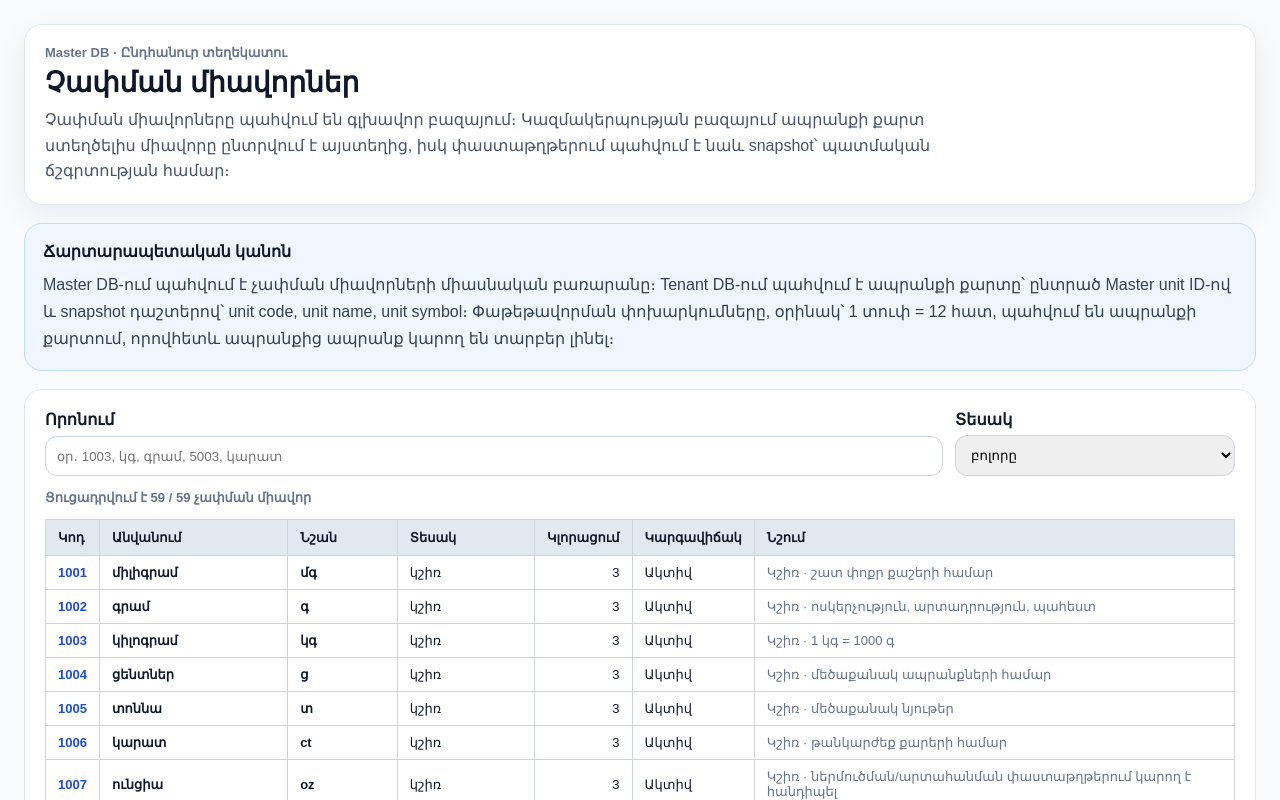
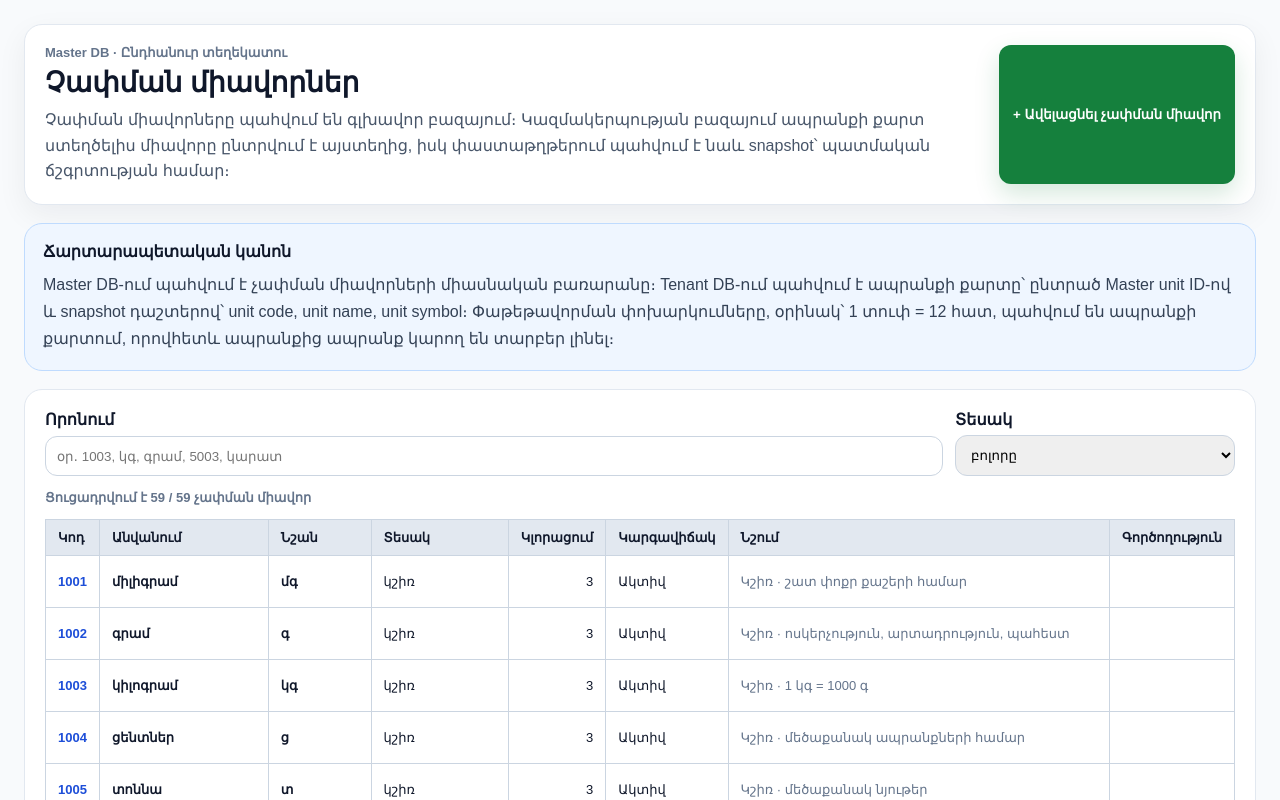
Before and after one commit to gevorgyandesign12-byte/finera-app, a Next.js app: page /master-data/measurement-units in a window 1280 px wide. Shown: the top 800 px of the page. Built offline with nearby package versions, Linux system fonts and the light colour scheme.

Commit message:
Add measurement unit demo actions

```diff
--- a/src/components/MeasurementUnitsManager.tsx
+++ b/src/components/MeasurementUnitsManager.tsx
@@ -112,15 +112,29 @@ const unitTypes: Array<"բոլորը" | UnitType> = [
   "այլ",
 ];
 
+const unitActionHeader = "Գործողություն";
+const addUnitButtonLabel = "+ Ավելացնել չափման միավոր";
+const editUnitButtonLabel = "Խմբագրել";
+const addUnitNamePrompt = "Մուտքագրիր չափման միավորի անվանումը";
+const addUnitSymbolPrompt = "Մուտքագրիր չափման միավորի նշանը";
+const editUnitNamePrompt = "Խմբագրել չափման միավորի անվանումը";
+const editUnitSymbolPrompt = "Խմբագրել չափման միավորի նշանը";
+const addedMessage = "Նոր չափման միավորը ավելացվեց demo ցուցակում։";
+const updatedMessage = "Չափման միավորը թարմացվեց demo ցուցակում։";
+const demoOnlyMessage = "SAFE demo․ փոփոխությունը պահվում է միայն այս էջում՝ մինչև refresh։";
+
 export function MeasurementUnitsManager({ standalone = false }: { standalone?: boolean }) {
   const [search, setSearch] = useState("");
   const [selectedType, setSelectedType] = useState<"բոլորը" | UnitType>("բոլորը");
+  const [units, setUnits] = useState<MeasurementUnit[]>(demoUnits);
+  const [hoveredUnitId, setHoveredUnitId] = useState<string | null>(null);
+  const [unitMessage, setUnitMessage] = useState<string | null>(null);
 
   const filteredUnits = useMemo(() => {
     const q = search.trim().toLowerCase();
     const type = selectedType.trim();
 
-    return demoUnits.filter((unit) => {
+    return units.filter((unit) => {
       const typeOk = type === "բոլորը" || unit.unitType === type;
 
       const text = [
@@ -137,8 +151,66 @@ export function MeasurementUnitsManager({ standalone = false }: { standalone?: b
 
       return typeOk && searchOk;
     });
-  }, [search, selectedType]);
+  }, [search, selectedType, units]);
 
+
+  const addButtonStyle = {
+    border: "none",
+    borderRadius: 12,
+    padding: "11px 14px",
+    background: "#15803d",
+    color: "#ffffff",
+    fontWeight: 900,
+    cursor: "pointer",
+    boxShadow: "0 10px 24px rgba(21, 128, 61, 0.18)",
+  } as const;
+
+  const editButtonStyle = {
+    border: "1px solid #f59e0b",
+    borderRadius: 10,
+    padding: "8px 10px",
+    background: "#fde68a",
+    color: "#78350f",
+    fontWeight: 900,
+    cursor: "pointer",
+  } as const;
+
+  function handleAddUnitDemo() {
+    const nameHy = window.prompt(addUnitNamePrompt)?.trim();
+    if (!nameHy) return;
+    const symbolHy = window.prompt(addUnitSymbolPrompt)?.trim();
+    if (!symbolHy) return;
+    const nextNumber =
+      units.reduce((max, unit) => {
+        const numeric = Number(unit.code);
+        return Number.isFinite(numeric) ? Math.max(max, numeric) : max;
+      }, 9004) + 1;
+    const nextUnit: MeasurementUnit = {
+      id: `unit-demo-${Date.now()}`,
+      code: String(nextNumber).padStart(4, "0"),
+      nameHy,
+      symbolHy,
+      unitType: unitTypes[1] as UnitType,
+      decimalPlaces: 0,
+      isActive: true,
+      note: demoOnlyMessage,
+    };
+    setUnits((current) => [nextUnit, ...current]);
+    setUnitMessage(addedMessage);
+  }
+
+  function handleEditUnitDemo(unit: MeasurementUnit) {
+    const nameHy = window.prompt(editUnitNamePrompt, unit.nameHy)?.trim();
+    if (!nameHy) return;
+    const symbolHy = window.prompt(editUnitSymbolPrompt, unit.symbolHy)?.trim();
+    if (!symbolHy) return;
+    setUnits((current) =>
+      current.map((item) =>
+        item.id === unit.id ? { ...item, nameHy, symbolHy, note: item.note || demoOnlyMessage } : item,
+      ),
+    );
+    setUnitMessage(updatedMessage);
+  }
   return (
     <section
       style={{
@@ -172,6 +244,9 @@ export function MeasurementUnitsManager({ standalone = false }: { standalone?: b
                 snapshot՝ պատմական ճշգրտության համար։
               </p>
             </div>
+            <button type="button" style={addButtonStyle} onClick={handleAddUnitDemo}>
+              {addUnitButtonLabel}
+            </button>
           </div>
         </section>
 
@@ -247,8 +322,14 @@ export function MeasurementUnitsManager({ standalone = false }: { standalone?: b
           </div>
 
           <div style={{ color: "#64748b", fontSize: 13, fontWeight: 800 }}>
-            Ցուցադրվում է {filteredUnits.length} / {demoUnits.length} չափման միավոր
+            Ցուցադրվում է {filteredUnits.length} / {units.length} չափման միավոր
           </div>
+
+          {unitMessage ? (
+            <div style={{ border: "1px solid #bbf7d0", background: "#f0fdf4", color: "#14532d", borderRadius: 14, padding: 12, fontWeight: 800 }}>
+              {unitMessage}
+            </div>
+          ) : null}
 
           <div style={{ overflowX: "auto" }}>
             <table
@@ -262,7 +343,7 @@ export function MeasurementUnitsManager({ standalone = false }: { standalone?: b
             >
               <thead>
                 <tr>
-                  {["Կոդ", "Անվանում", "Նշան", "Տեսակ", "Կլորացում", "Կարգավիճակ", "Նշում"].map((header) => (
+                  {["Կոդ", "Անվանում", "Նշան", "Տեսակ", "Կլորացում", "Կարգավիճակ", "Նշում", unitActionHeader].map((header) => (
                     <th
                       key={header}
                       style={{
@@ -279,7 +360,11 @@ export function MeasurementUnitsManager({ standalone = false }: { standalone?: b
               </thead>
               <tbody>
                 {filteredUnits.map((unit) => (
-                  <tr key={unit.id}>
+                  <tr
+                    key={unit.id}
+                    onMouseEnter={() => setHoveredUnitId(unit.id)}
+                    onMouseLeave={() => setHoveredUnitId((current) => (current === unit.id ? null : current))}
+                  >
                     <td style={{ padding: "9px 12px", border: "1px solid #cbd5e1", fontWeight: 900, color: "#1d4ed8" }}>
                       {unit.code}
                     </td>
@@ -301,6 +386,20 @@ export function MeasurementUnitsManager({ standalone = false }: { standalone?: b
                     <td style={{ padding: "9px 12px", border: "1px solid #cbd5e1", color: "#64748b" }}>
                       {unit.note}
                     </td>
+                    <td style={{ padding: "9px 12px", border: "1px solid #cbd5e1" }}>
+                      <button
+                        type="button"
+                        style={{
+                          ...editButtonStyle,
+                          opacity: hoveredUnitId === unit.id ? 1 : 0,
+                          pointerEvents: hoveredUnitId === unit.id ? "auto" : "none",
+                          transition: "opacity 140ms ease",
+                        }}
+                        onClick={() => handleEditUnitDemo(unit)}
+                      >
+                        {editUnitButtonLabel}
+                      </button>
+                    </td>
                   </tr>
                 ))}
               </tbody>
```
